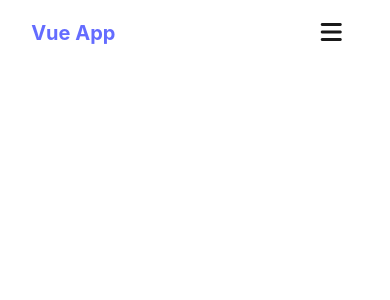
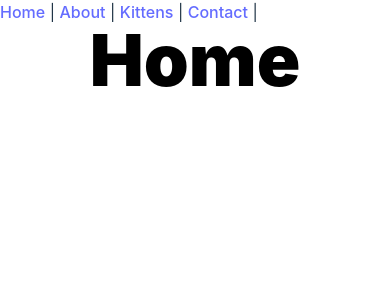
Before and after one commit to paulweezydesign/vite-vue-tailwind-sidebar-whitebg, a Vue app: page / in a window 390 px wide. Shown: the top 300 px of the page. Built offline with nearby package versions, Linux system fonts and the light colour scheme.

Commit message:
2 files modified, 6 added

```diff
--- a/src/App.vue
+++ b/src/App.vue
@@ -1,21 +1,40 @@
+<script>
+import Home from './views/Home.vue';
+import About from './views/About.vue';
+import Kittens from './views/Kittens.vue';
+import Contact from './views/Contact.vue';
+import NotFound from './views/NotFound.vue';
+
+const routes = {
+  '/': Home,
+  '/about': About,
+  '/kittens': Kittens,
+  '/contact': Contact,
+};
+
+export default {
+  data() {
+    return {
+      currentPath: window.location.hash,
+    };
+  },
+  computed: {
+    currentView() {
+      return routes[this.currentPath.slice(1) || '/'] || NotFound;
+    },
+  },
+  mounted() {
+    window.addEventListener('hashchange', () => {
+      this.currentPath = window.location.hash;
+    });
+  },
+};
+</script>
+
 <template>
-  <nav class="grid grid-cols-2 w-[100vw] items-center px-[8%] py-2 lg:py-4">
-    <div class="">
-      <a class="">
-        <h1 class="text-xl font-bold">Vue App</h1>
-      </a>
-    </div>
-    <div class="flex lg:hidden justify-end">
-      <Sidebar />
-    </div>
-    <div class="hidden lg:flex justify-end">
-      <a class="uppercase mr-8" href="/">Home</a>
-      <a class="uppercase mr-8" href="/about">About</a>
-      <a class="uppercase " href="/contact">Contact</a>
-    </div>
+  <nav class="">
+    <a href="#/">Home</a> | <a href="#/about">About</a> |
+    <a href="#/kittens">Kittens</a> | <a href="#/contact">Contact</a> |
   </nav>
+  <component :is="currentView" />
 </template>
-
-<script setup>
-import Sidebar from './components/Sidebar.vue';
-</script>
--- a/src/components/Sidebar.vue
+++ b/src/components/Sidebar.vue
@@ -1,5 +1,5 @@
 <template>
-  <div class="lg:hidden">
+  <div class="">
     <button
       type="button"
       @click="openSidebar"
--- /dev/null
+++ b/src/views/About.vue
@@ -0,0 +1,3 @@
+<template>
+  <h1 class="text-7xl text-center text-black font-black">About</h1>
+</template>
--- /dev/null
+++ b/src/views/Contact.vue
@@ -0,0 +1,3 @@
+<template>
+  <h1 class="text-7xl text-center text-black font-black">Contact</h1>
+</template>
--- /dev/null
+++ b/src/views/Home.vue
@@ -0,0 +1,3 @@
+<template>
+  <h1 class="text-7xl text-black text-center font-black">Home</h1>
+</template>
--- /dev/null
+++ b/src/views/Kittens.vue
@@ -0,0 +1,3 @@
+<template>
+  <h1 class="text-7xl text-center text-black font-black">Kittens</h1>
+</template>
--- /dev/null
+++ b/src/views/NotFound.vue
@@ -0,0 +1,5 @@
+<template>
+  <h1 class="text-7xl text-black/90 text-center font-black">
+    Nothing to see here
+  </h1>
+</template>
```
Also changed, not shown: src/components/Navbar.vue (added, +39 -0 lines).
